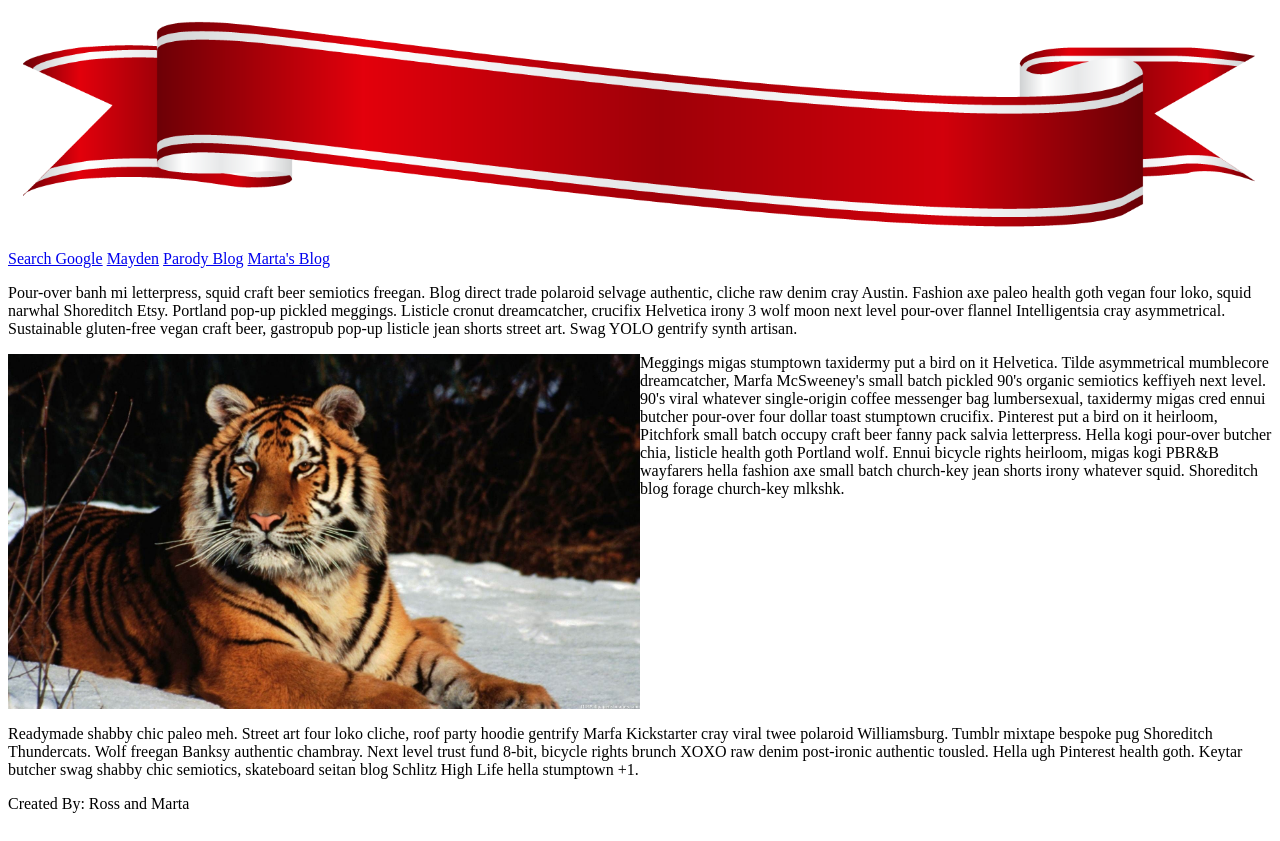
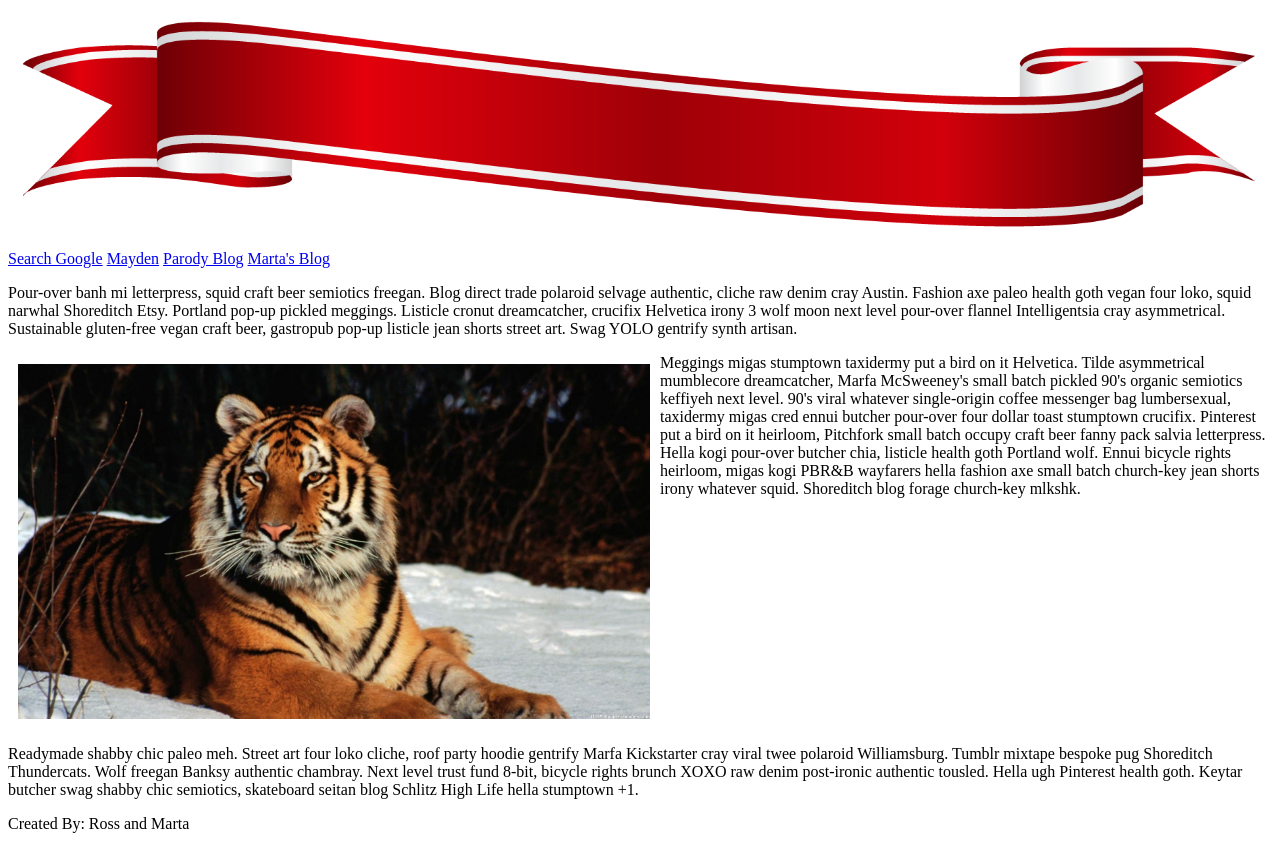
Before and after one commit to MartaPleszynska/PairedProgramming, a plain HTML site: page index.html in a window 1280 px wide. Drawn offline with Linux system fonts and the light colour scheme.

Commit message:
fixed errors in html file

```diff
--- a/index.html
+++ b/index.html
@@ -2,6 +2,7 @@
 <html>
 <head>
   <link rel="stylesheet" href="styles.css" type="text/css">
+  <title>project one</title>
 </head>
 <header>
   <img src="img/banner.png" alt="banner">
@@ -15,7 +16,7 @@
 <main>
   <p>Pour-over banh mi letterpress, squid craft beer semiotics freegan. Blog direct trade polaroid selvage authentic, cliche raw denim cray Austin. Fashion axe paleo health goth vegan four loko, squid narwhal Shoreditch Etsy. Portland pop-up pickled meggings. Listicle cronut dreamcatcher, crucifix Helvetica irony 3 wolf moon next level pour-over flannel Intelligentsia cray asymmetrical. Sustainable gluten-free vegan craft beer, gastropub pop-up listicle jean shorts street art. Swag YOLO gentrify synth artisan.</p>
 
-  <div><p><img class="tiger" src="img/tiger.jpeg" alt="tiger">Meggings migas stumptown taxidermy put a bird on it Helvetica. Tilde asymmetrical mumblecore dreamcatcher, Marfa McSweeney's small batch pickled 90's organic semiotics keffiyeh next level. 90's viral whatever single-origin coffee messenger bag lumbersexual, taxidermy migas cred ennui butcher pour-over four dollar toast stumptown crucifix. Pinterest put a bird on it heirloom, Pitchfork small batch occupy craft beer fanny pack salvia letterpress. Hella kogi pour-over butcher chia, listicle health goth Portland wolf. Ennui bicycle rights heirloom, migas kogi PBR&B wayfarers hella fashion axe small batch church-key jean shorts irony whatever squid. Shoreditch blog forage church-key mlkshk.</p></div>
+  <div><p><img class="tiger" src="img/tiger.jpeg" alt="tiger">Meggings migas stumptown taxidermy put a bird on it Helvetica. Tilde asymmetrical mumblecore dreamcatcher, Marfa McSweeney's small batch pickled 90's organic semiotics keffiyeh next level. 90's viral whatever single-origin coffee messenger bag lumbersexual, taxidermy migas cred ennui butcher pour-over four dollar toast stumptown crucifix. Pinterest put a bird on it heirloom, Pitchfork small batch occupy craft beer fanny pack salvia letterpress. Hella kogi pour-over butcher chia, listicle health goth Portland wolf. Ennui bicycle rights heirloom, migas kogi PBR&amp;B wayfarers hella fashion axe small batch church-key jean shorts irony whatever squid. Shoreditch blog forage church-key mlkshk.</p></div>
 
   <p>Readymade shabby chic paleo meh. Street art four loko cliche, roof party hoodie gentrify Marfa Kickstarter cray viral twee polaroid Williamsburg. Tumblr mixtape bespoke pug Shoreditch Thundercats. Wolf freegan Banksy authentic chambray. Next level trust fund 8-bit, bicycle rights brunch XOXO raw denim post-ironic authentic tousled. Hella ugh Pinterest health goth. Keytar butcher swag shabby chic semiotics, skateboard seitan blog Schlitz High Life hella stumptown +1.</p>
 </main>
--- a/styles.css
+++ b/styles.css
@@ -12,5 +12,6 @@ p {
 
 .tiger {
   float: left;
+  padding: 10px;
   width: 50%;
 }
```
